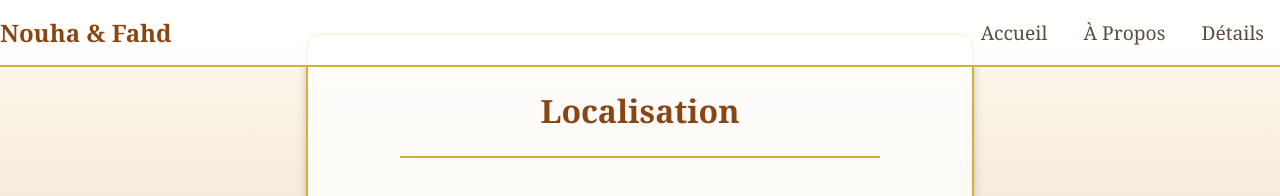
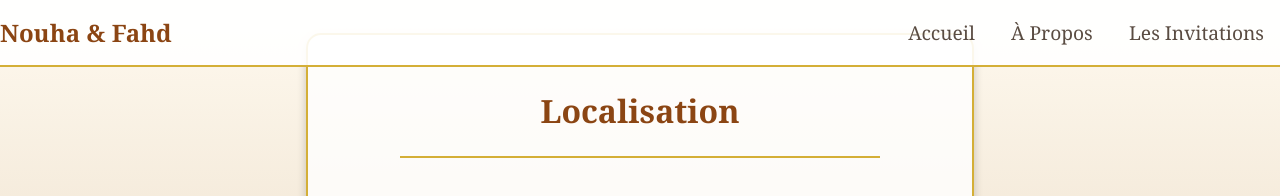
Before and after one commit to othmaneelwahidi/invitation, a plain HTML site: page Apropos.html in a window 1280 px wide. Shown: the top 196 px of the page. Drawn offline with Linux system fonts and the light colour scheme.

Commit message:
Update Apropos.html

```diff
--- a/Apropos.html
+++ b/Apropos.html
@@ -185,7 +185,7 @@
         <div class="navbar-menu">
             <a href="index.html">Accueil</a>
             <a href="Apropos.html">À Propos</a>
-            <a href="">Détails</a>
+            <a href="">Les Invitations</a>
 
         </div>
     </div>
```
